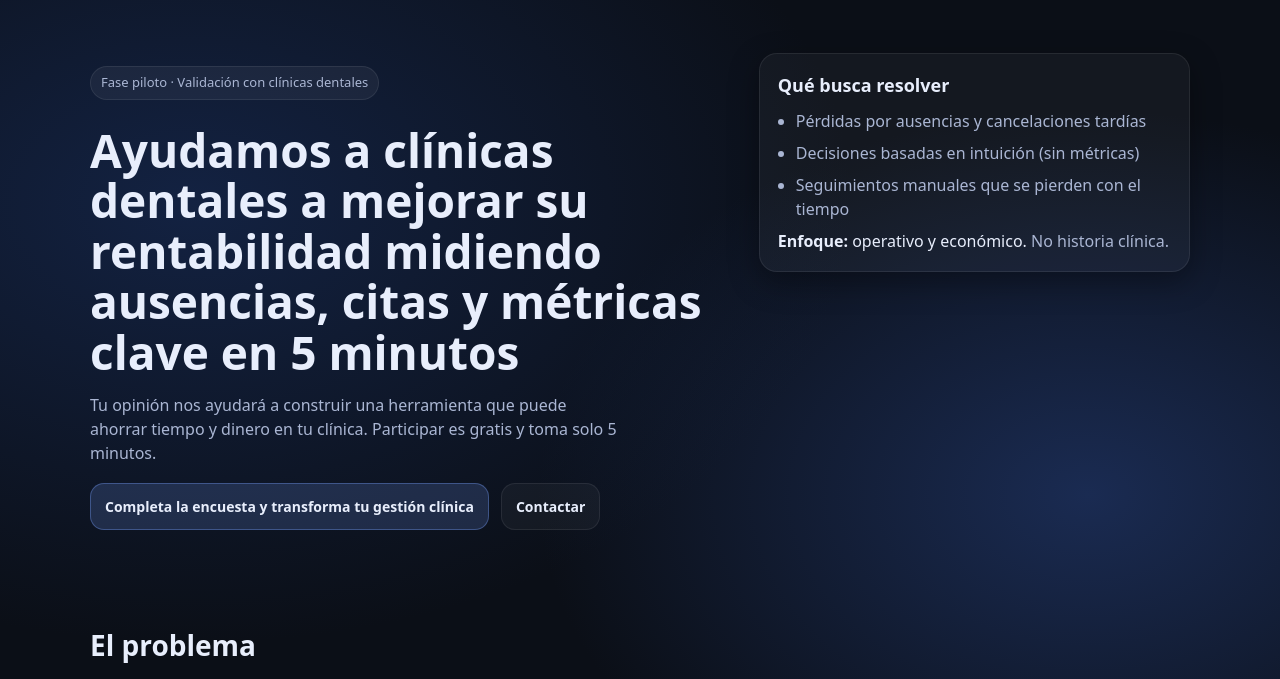
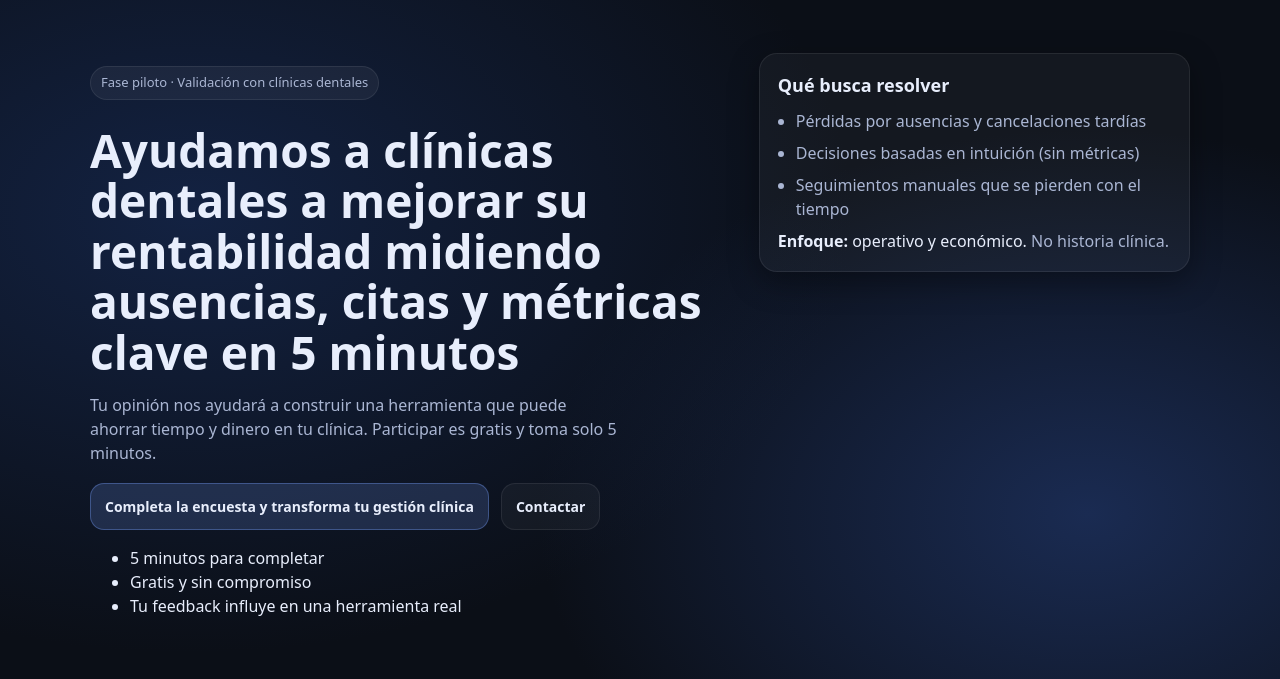
Before and after one commit to ovalderramabarreto-crear/dentalconnect-landing, a website: page index.html in a window 1280 px wide. Shown: the part 88-767 px from the top of the page. Drawn offline with Linux system fonts and the light colour scheme.

Commit message:
Add hero benefits to reduce CTA friction

```diff
--- a/index.html
+++ b/index.html
@@ -63,6 +63,11 @@
               </a>
               <a  id="surveyBtn" class="btn btn--ghost" href="#contacto">Contactar</a>
             </div>
+<ul class="hero-benefits">
+  <li>5 minutos para completar</li>
+  <li>Gratis y sin compromiso</li>
+  <li>Tu feedback influye en una herramienta real</li>
+</ul>
 
 
           </div>
```
